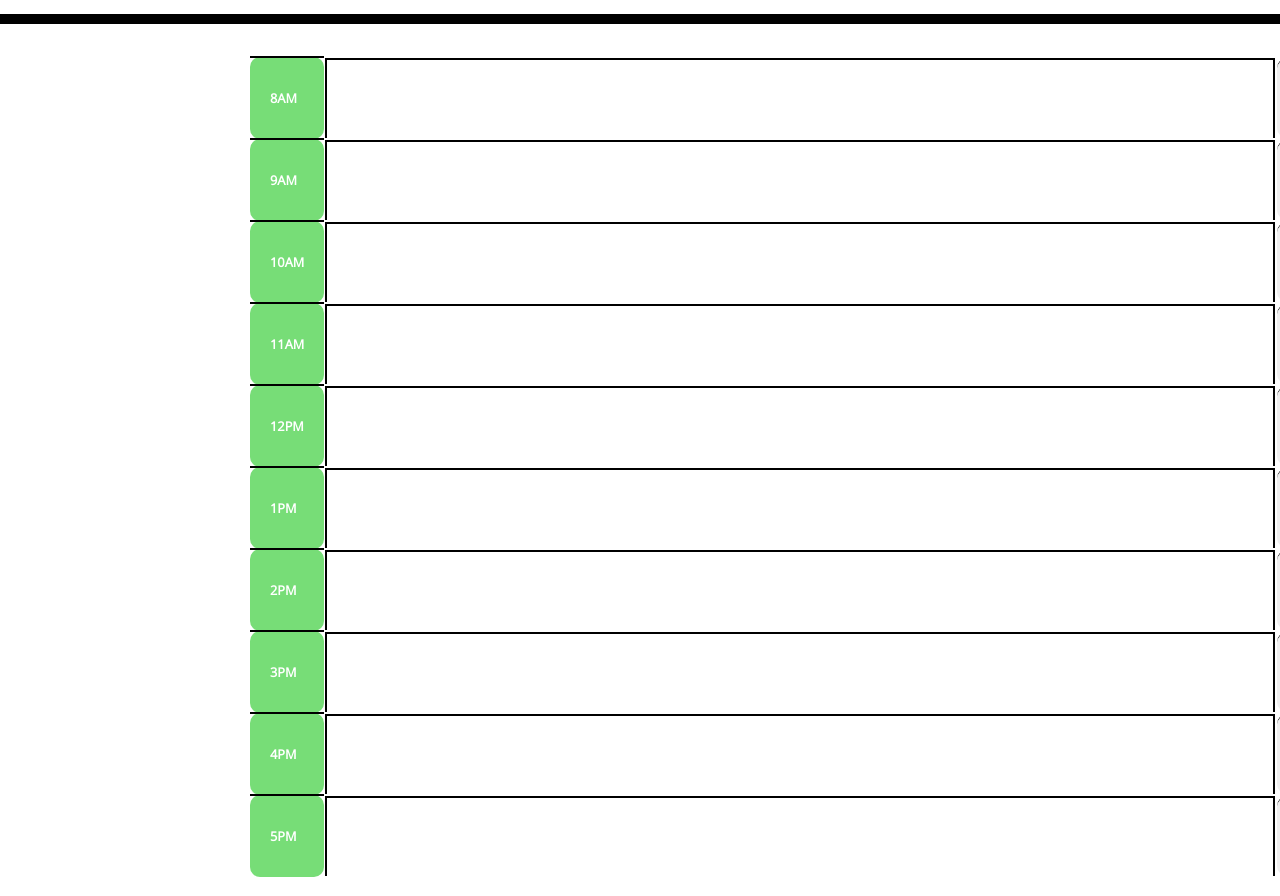
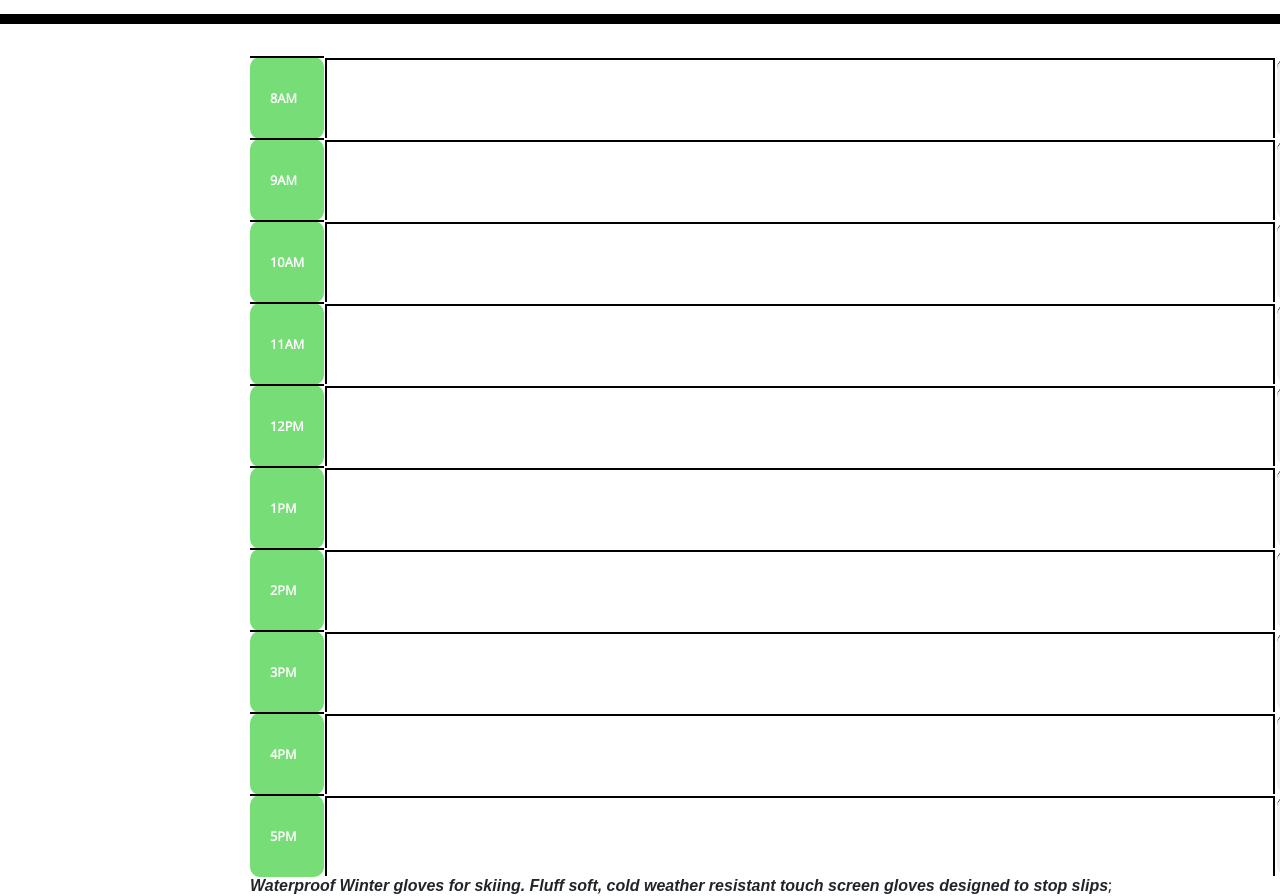
Before and after one commit to Feroj2001/dailyplanner2020, a plain HTML site: page index.html in a window 1280 px wide. Shown: the part 194-1090 px from the top of the page. Drawn offline with nearby package versions, Linux system fonts and the light colour scheme.

Commit message:
removing a bug

```diff
--- a/index.html
+++ b/index.html
@@ -111,3 +111,7 @@
 </body>
 
 </html>
+
+
+
+<em><strong style="font-family: sans-serif;">Waterproof Winter gloves for skiing. Fluff soft, cold weather resistant touch screen gloves designed to stop slips</strong></em>;
```
